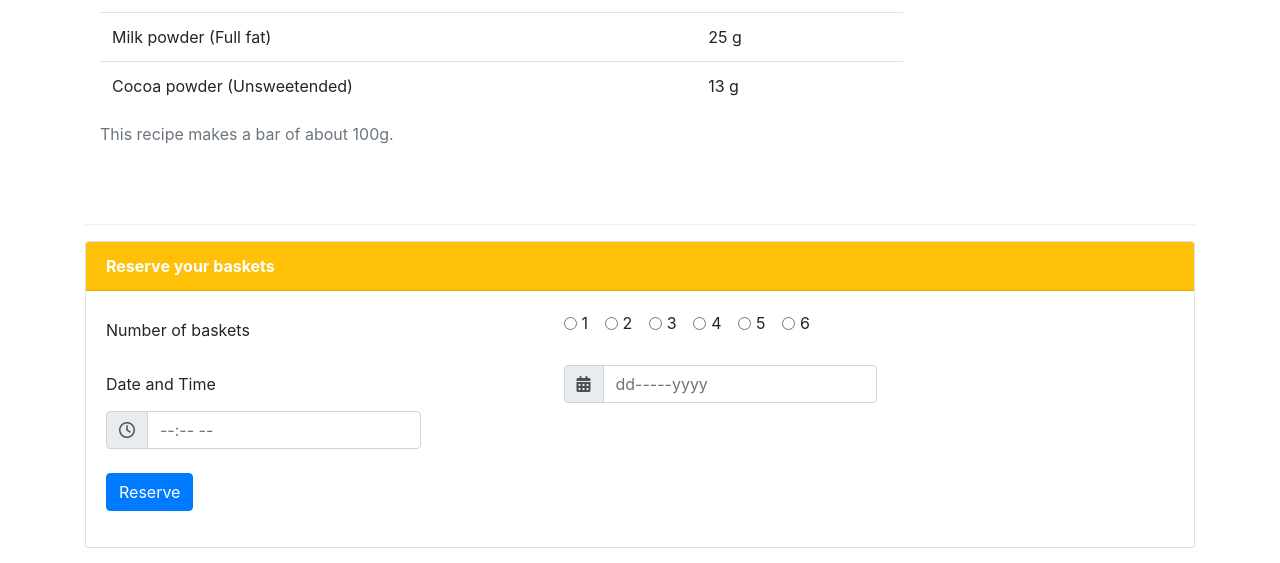
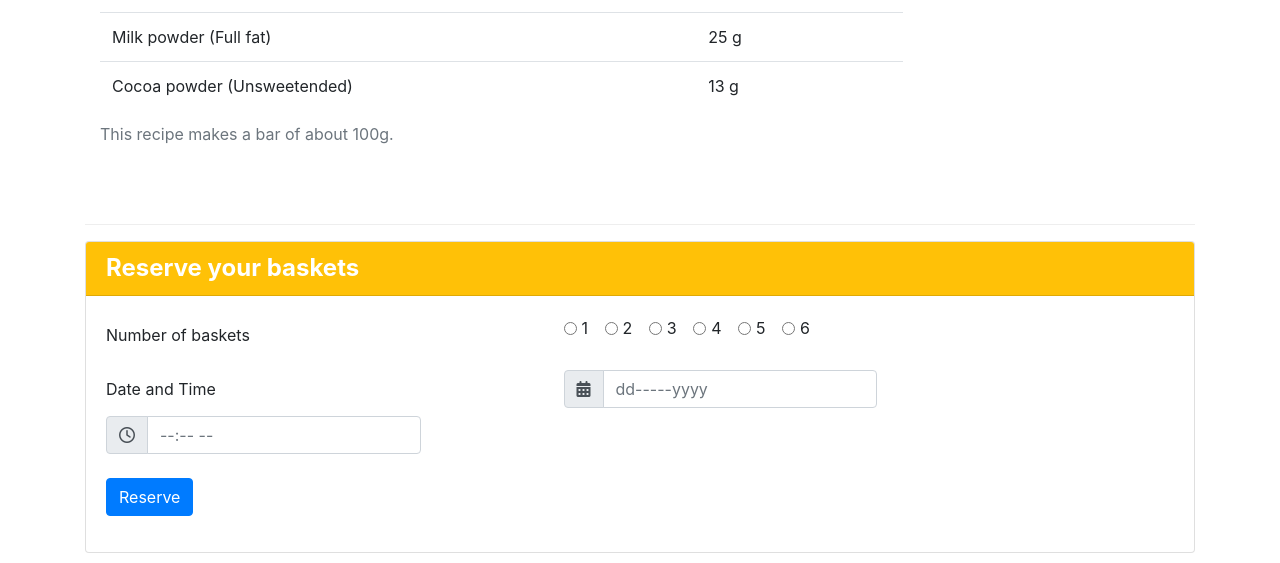
Before and after one commit to elenaathsp/leChocolat, a plain HTML site: page index.html in a window 1280 px wide. Shown: the part 1745-2308 px from the top of the page. Drawn offline with nearby package versions, Linux system fonts and the light colour scheme.

Commit message:
Bootstrap Assignment 9 Task 1 Correction 1

```diff
--- a/index.html
+++ b/index.html
@@ -184,10 +184,10 @@
         <!--Reservation Form-->
 
         <div class="row justify-content-center">
-            <div class="col-12 md-8 mt-3 mb-3">
+            <div class="col mt-3 mb-3">
                 <div class="card">
-                    <div class="card-header text-white bg-warning font-weight-bold align-middle">
-                        Reserve your baskets
+                    <div class="card-header bg-warning">
+                        <h4 class = "font-weight-bold text-white m-0">Reserve your baskets</h4>
                     </div>
                     <div class="card-body">
                         <form>
@@ -233,7 +233,7 @@
                                     <label class="sr-only" for="inlineFormInputGroup1">Date</label>
                                     <div class="input-group mb-2">
                                         <div class="input-group-prepend">
-                                                <div class="input-group-text"><i class="fa fa-calendar" ></i></div>
+                                            <div class="input-group-text"><i class="fa fa-calendar"></i></div>
                                         </div>
                                         <input type="text" class="form-control" id="inlineFormInputGroup1" placeholder="dd-----yyyy">
                                     </div>
@@ -243,7 +243,7 @@
                                     <div class="input-group mb-2">
                                         <div class="input-group-prepend">
 
-                                            <div class="input-group-text"><i class="fa fa-clock-o" ></i></div>
+                                            <div class="input-group-text"><i class="fa fa-clock-o"></i></div>
                                         </div>
                                         <input type="text" class="form-control" id="inlineFormInputGroup2" placeholder="--:-- --">
                                     </div>
```
